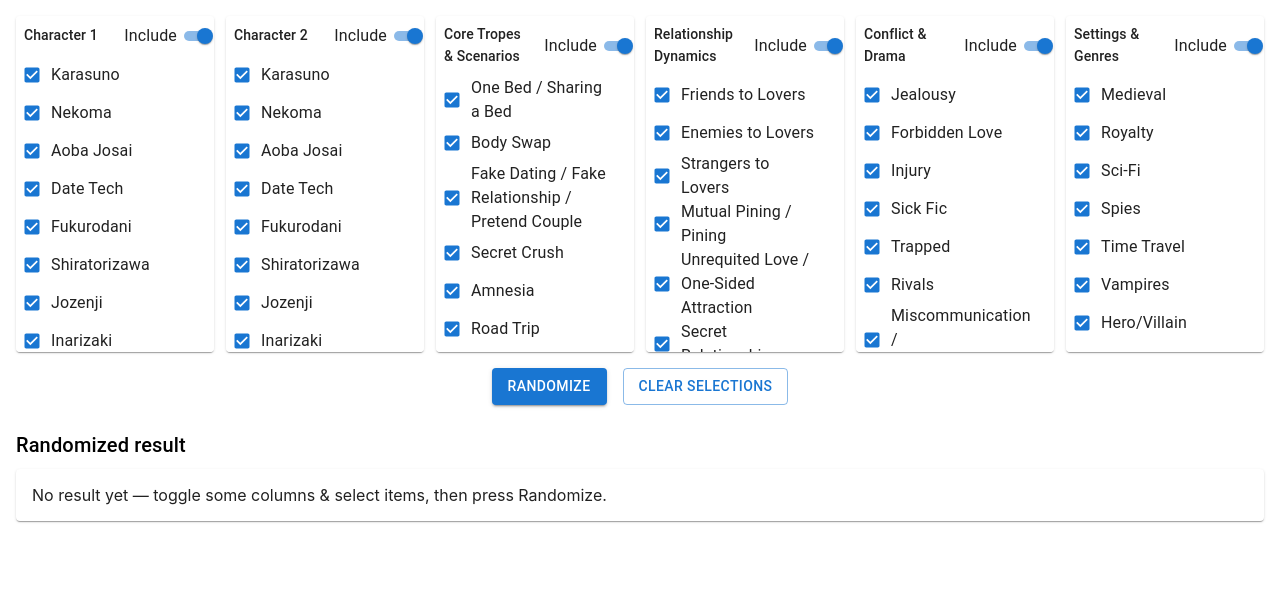
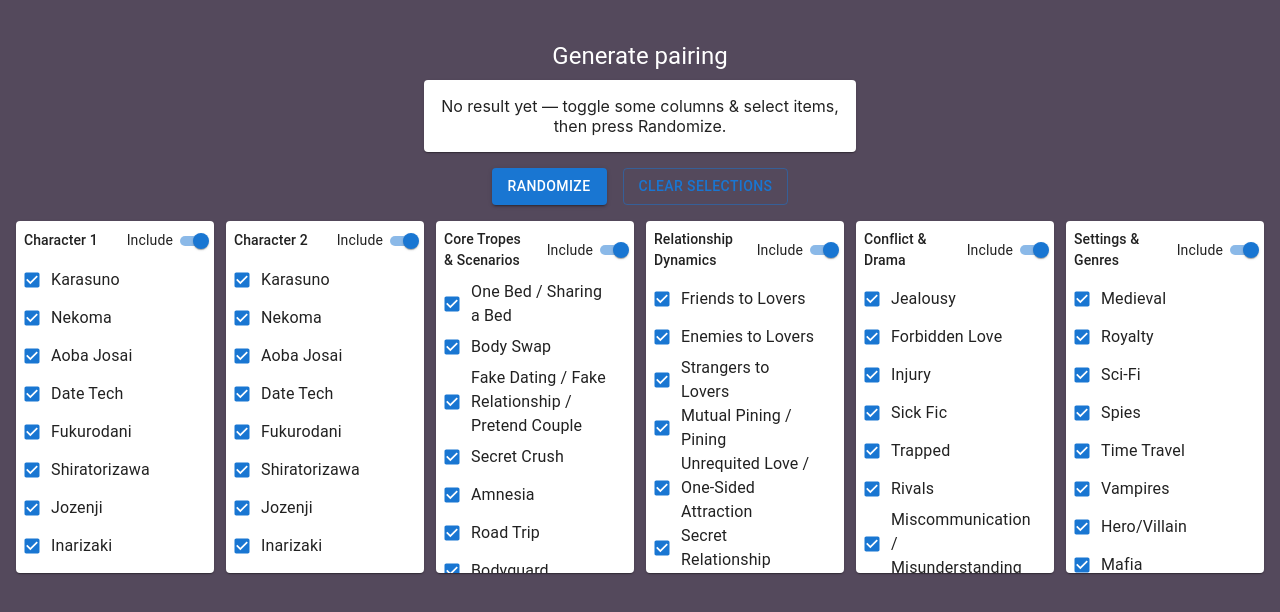
Before and after one commit to galleg46/haikyu-prompt-gen, a React (Create React App) app in the folder client/: page / in a window 1280 px wide. Shown: the top 612 px of the page. Built offline with nearby package versions, Linux system fonts and the light colour scheme; the HTML template or start-up script is replaced by a standard one.

Commit message:
added styling

```diff
--- a/client/src/HaikyuGenerator.jsx
+++ b/client/src/HaikyuGenerator.jsx
@@ -86,24 +86,55 @@ function HaikyuGenerator() {
     };
 
     return (
-        <Box sx={{ p: 2 }}>
+        <Box sx={{ p: 2, height: '100vh', overflow: 'auto', backgroundColor: '#54495c' }}>
+
+            <Box sx={{ mt: 3 }}>
+                <Typography align="center" variant="h5" sx={{ color: 'white'}}>Generate pairing</Typography>
+                <Paper sx={{ p: 2, mt: 1, mx: 'auto', textAlign: 'center', maxWidth: 400, whiteSpace: 'pre-wrap' }}>
+                    {lastResult ? (
+                        Object.entries(lastResult).map(([k, v]) => (
+                            <div key={k}>
+                                <strong>{k}:</strong> {String(v)}
+                            </div>
+                        ))
+                    ) : (
+                        <div>No result yet — toggle some columns & select items, then press Randomize.</div>
+                    )}
+                </Paper>
+            </Box>
+
+            <Box sx={{ display: 'flex', justifyContent: 'center', mt: 2, mb: 2, gap: 2 }}>
+                <Button variant="contained" color="primary" onClick={handleRandomize}>
+                    Randomize
+                </Button>
+                <Button
+                    variant="outlined"
+                    onClick={() => {
+                        setSelectedItems(columnsConfig.map(() => []));
+                        setLastResult(null);
+                    }}
+                >
+                    Clear selections
+                </Button>
+            </Box>
+
             <div className="columns-container">
                 {columnsConfig.map((col, colIndex) => {
                     // source list to render as checkboxes
                     const options = col.type === 'teams' ? Teams : (col.list || []);
                     return (
-                        <Paper key={col.id} elevation={1} sx={{ p: 1, maxHeight: 320, overflowY: 'auto' }}>
+                        <Paper key={col.id} elevation={1} square={false} sx={{ p: 1, maxHeight: 336, overflowY: 'auto', overflowX: 'hidden' }}>
                             <div className="column-header">
                                 <Typography variant="subtitle2">{col.label}</Typography>
                                 <FormControlLabel
                                     control={
-                                        <Switch
+                                        <Switch sx={{ marginRight: 0.5}}
                                             size="small"
                                             checked={activeColumns[colIndex]}
                                             onChange={() => toggleInclude(colIndex)}
                                         />
                                     }
-                                    label="Include"
+                                    label={<Typography variant="body2" sx={{ display: 'flex', alignItems: 'center', lineHeight: 1.2}}>Include</Typography>}
                                     labelPlacement="start"
                                 />
                             </div>
@@ -127,36 +158,6 @@ function HaikyuGenerator() {
                     );
                 })}
             </div>
-
-            <Box sx={{ display: 'flex', justifyContent: 'center', mt: 2, gap: 2 }}>
-                <Button variant="contained" color="primary" onClick={handleRandomize}>
-                    Randomize
-                </Button>
-                <Button
-                    variant="outlined"
-                    onClick={() => {
-                        setSelectedItems(columnsConfig.map(() => []));
-                        setLastResult(null);
-                    }}
-                >
-                    Clear selections
-                </Button>
-            </Box>
-
-            <Box sx={{ mt: 3 }}>
-                <Typography variant="h6">Randomized result</Typography>
-                <Paper sx={{ p: 2, mt: 1, whiteSpace: 'pre-wrap' }}>
-                    {lastResult ? (
-                        Object.entries(lastResult).map(([k, v]) => (
-                            <div key={k}>
-                                <strong>{k}:</strong> {String(v)}
-                            </div>
-                        ))
-                    ) : (
-                        <div>No result yet — toggle some columns & select items, then press Randomize.</div>
-                    )}
-                </Paper>
-            </Box>
         </Box>
     );
 }
```
